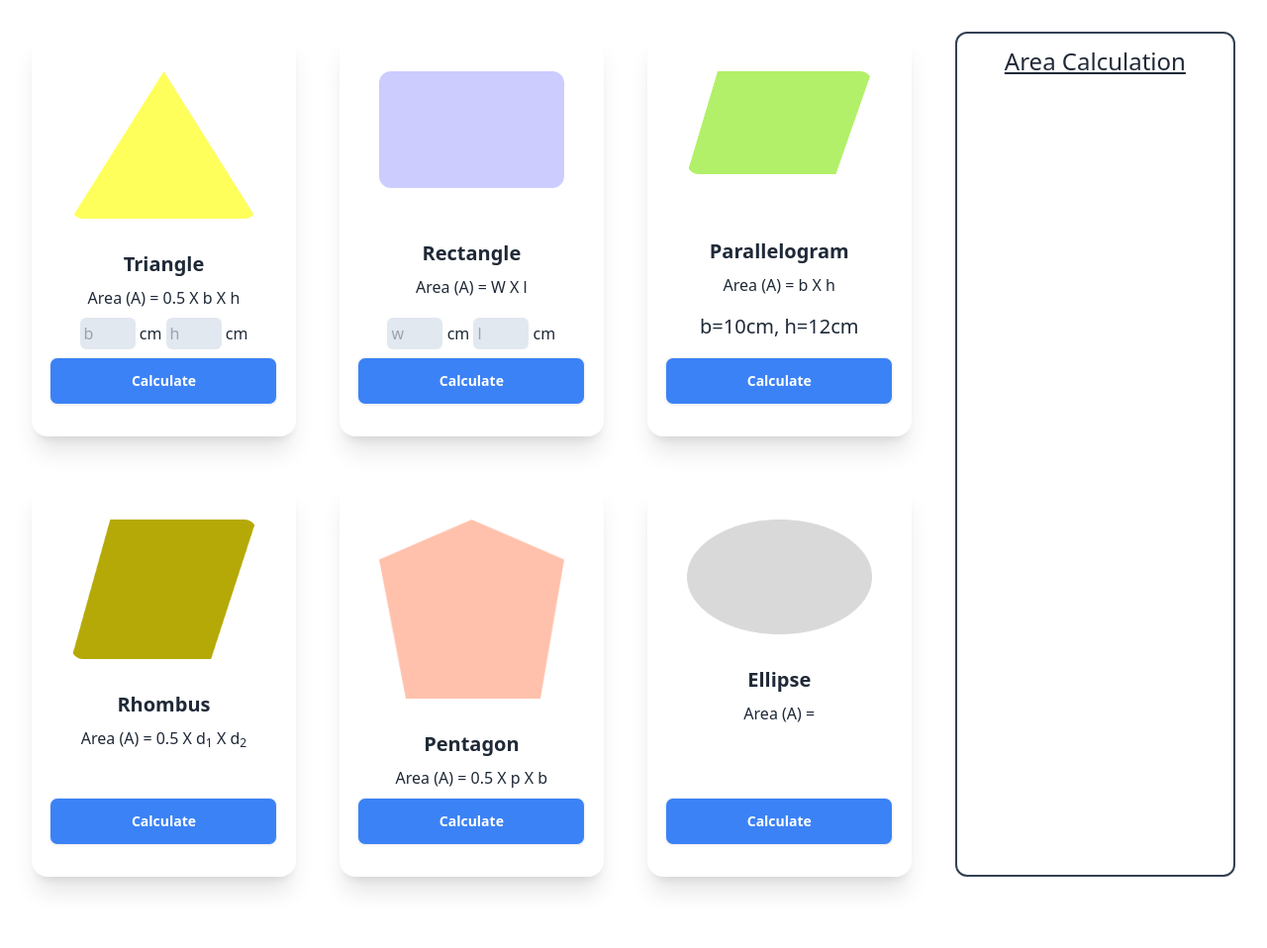
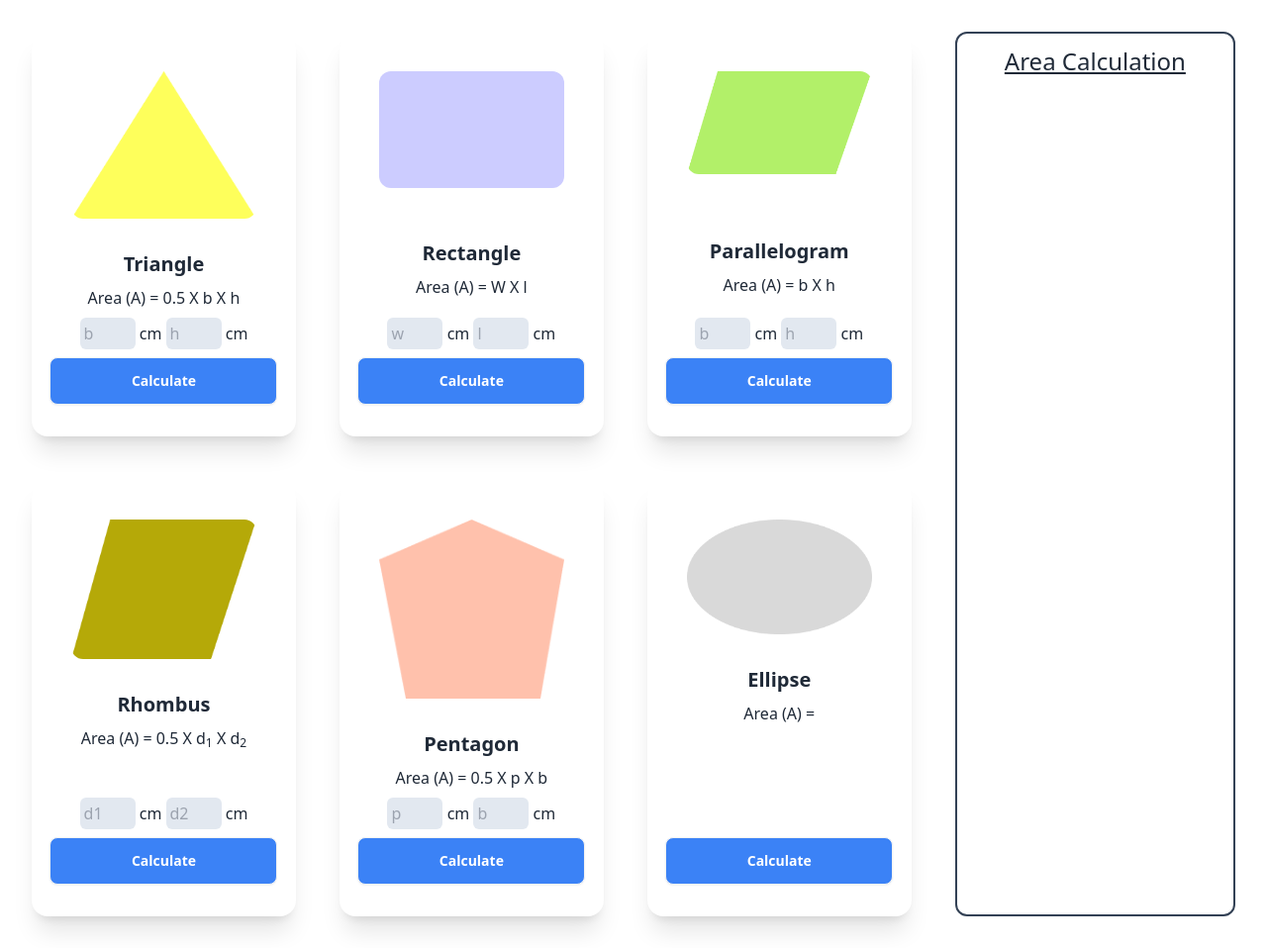
Before and after one commit to MdRakibBari/Geometry-genius-repo, a plain HTML site: page index.html in a window 1280 px wide. Shown: the whole page at 99% size. Before the commit the page ends 918 px from the top, so only its background shows below. Drawn offline with nearby package versions, Linux system fonts and the light colour scheme.

Commit message:
second commit

```diff
--- a/index.html
+++ b/index.html
@@ -63,7 +63,12 @@
                     <div class="card-body items-center text-center">
                       <h2 class="card-title">Parallelogram</h2>
                       <p>Area (A) = b X h</p>
-                      <p class="text-xl">b=10cm, h=12cm</p>
+                      <div>
+                        <input class="bg-slate-200 w-14 rounded-md p-1" type="text" placeholder="b">
+                        <span>cm</span>
+                        <input class="bg-slate-200 w-14 rounded-md p-1" type="text" placeholder="h">
+                        <span>cm</span>
+                      </div>
                       <div class="card-actions">
                         <button class="btn bg-blue-500 text-white w-[230px]">Calculate</button>
                       </div>
@@ -77,6 +82,12 @@
                     <div class="card-body items-center text-center">
                       <h2 class="card-title">Rhombus</h2>
                       <p>Area (A) = 0.5 X d<sub>1</sub> X d<sub>2</sub></p>
+                      <div>
+                        <input class="bg-slate-200 w-14 rounded-md p-1" type="text" placeholder="d1">
+                        <span>cm</span>
+                        <input class="bg-slate-200 w-14 rounded-md p-1" type="text" placeholder="d2">
+                        <span>cm</span>
+                      </div>
                       <div class="card-actions">
                         <button class="btn bg-blue-500 text-white w-[230px]">Calculate</button>
                       </div>
@@ -90,6 +101,12 @@
                     <div class="card-body items-center text-center">
                       <h2 class="card-title">Pentagon</h2>
                       <p>Area (A) = 0.5 X p X b</p>
+                      <div>
+                        <input class="bg-slate-200 w-14 rounded-md p-1" type="text" placeholder="p">
+                        <span>cm</span>
+                        <input class="bg-slate-200 w-14 rounded-md p-1" type="text" placeholder="b">
+                        <span>cm</span>
+                      </div>
                       <div class="card-actions">
                         <button class="btn bg-blue-500 text-white w-[230px]">Calculate</button>
                       </div>
```
